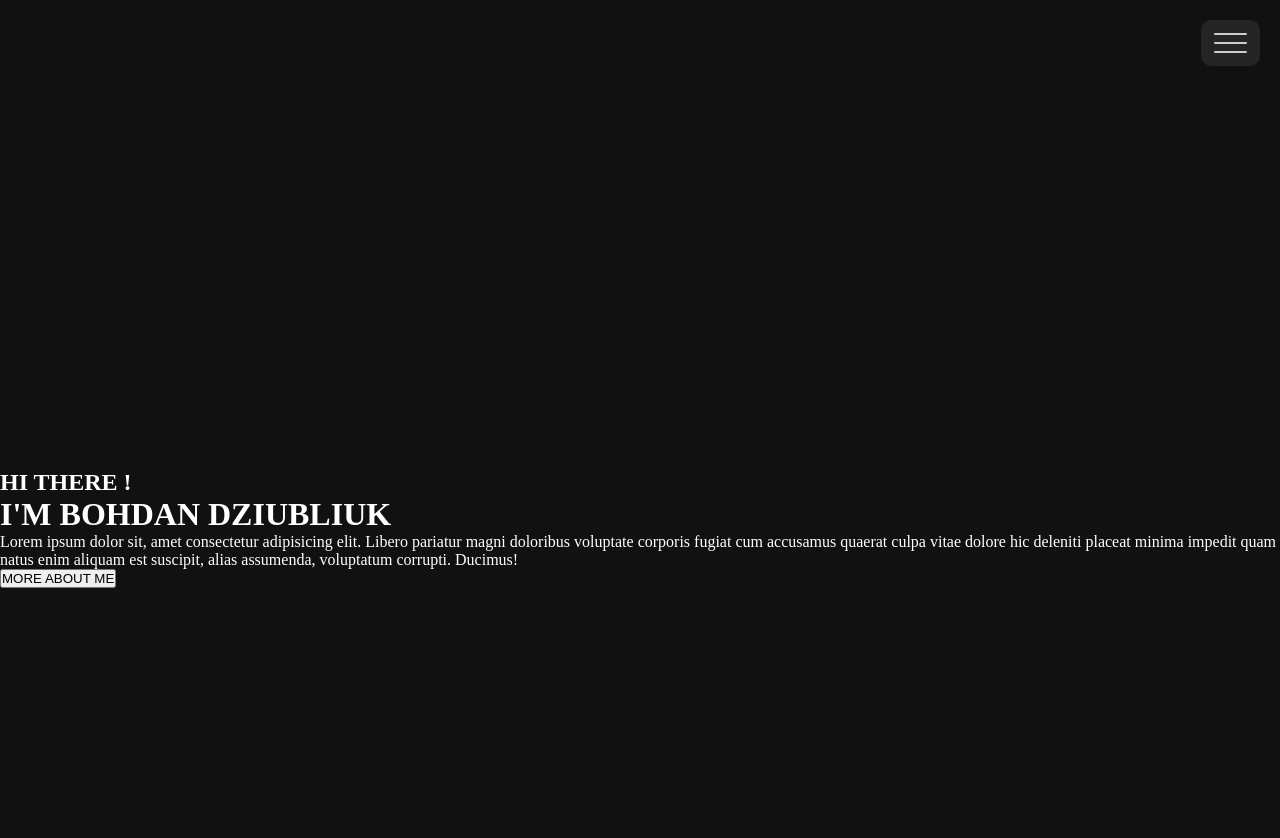
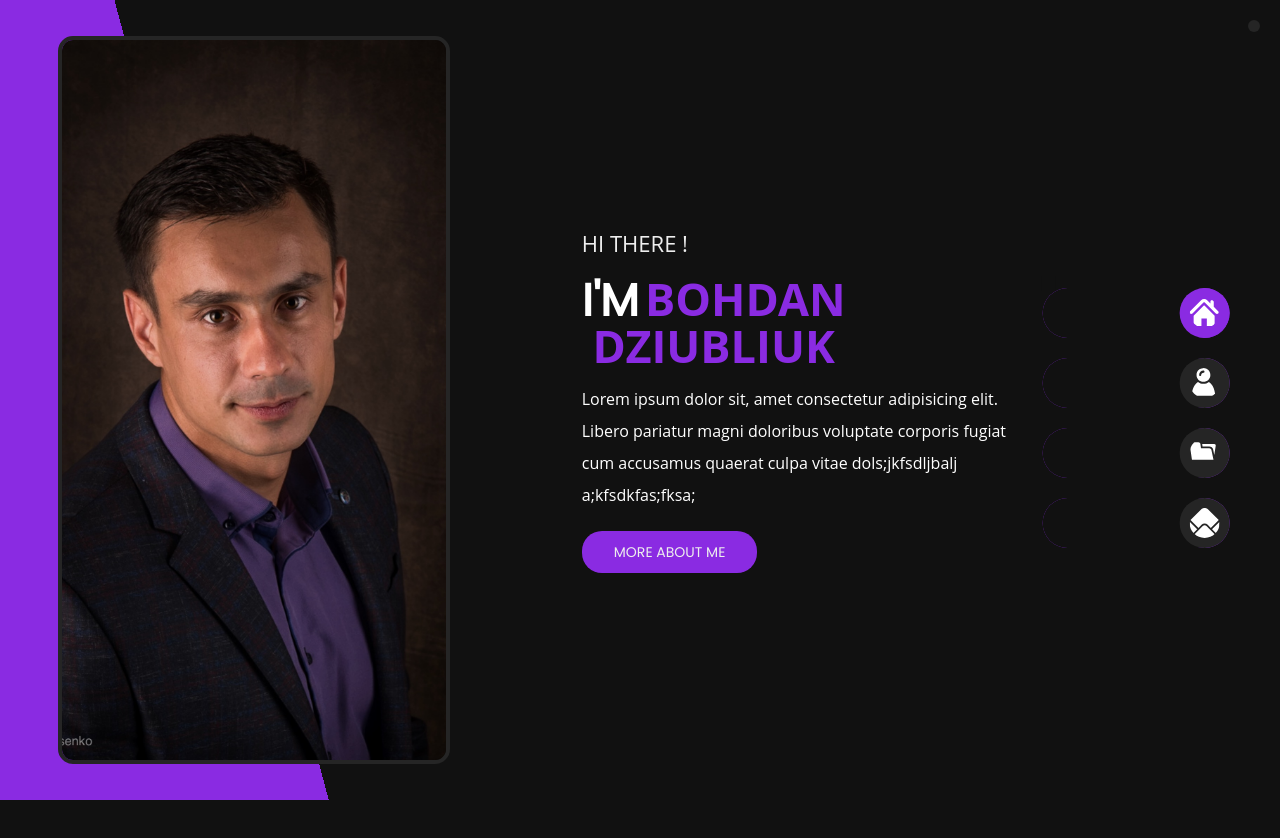
Before and after one commit to dziubliukbm/Updated-Porfolio, a plain HTML site: page index.html in a window 1280 px wide. After the commit the page ends 800 px from the top, so only its background shows below. Drawn offline with Linux system fonts and the light colour scheme.

Commit message:
finish front page

```diff
--- a/css/main.css
+++ b/css/main.css
@@ -36,7 +36,7 @@ body {
 /*
   * Just a quick hamburger
   */
-#menuToggle span {
+#menuToggle .menuSpan {
   display: block;
   width: 33px;
   height: 2px;
@@ -55,11 +55,11 @@ body {
     background 0.5s cubic-bezier(0.77, 0.2, 0.05, 1), opacity 0.55s ease;
 }
 
-#menuToggle span:first-child {
+#menuToggle .menuSpan:first-child {
   transform-origin: 0% 0%;
 }
 
-#menuToggle span:nth-last-child(2) {
+#menuToggle .menuSpan:nth-last-child(2) {
   transform-origin: 0% 100%;
 }
 
@@ -67,7 +67,7 @@ body {
   * Transform all the slices of hamburger
   * into a crossmark.
   */
-#menuToggle input:checked ~ span {
+#menuToggle input:checked ~ .menuSpan {
   opacity: 1;
   transform: rotate(45deg) translate(-2px, -1px);
   color: white;
@@ -76,7 +76,7 @@ body {
 /*
   * But let's hide the middle one.
   */
-#menuToggle input:checked ~ span:nth-last-child(3) {
+#menuToggle input:checked ~ .menuSpan:nth-last-child(3) {
   opacity: 0;
   transform: rotate(0deg) scale(0.2, 0.2);
 }
@@ -84,7 +84,7 @@ body {
 /*
   * Ohyeah and the last one should go the other direction
   */
-#menuToggle input:checked ~ span:nth-last-child(2) {
+#menuToggle input:checked ~ .menuSpan:nth-last-child(2) {
   transform: rotate(-45deg) translate(0, -1px);
 }
 
@@ -147,16 +147,238 @@ body {
 /* end of the header */
 
 /* main section starts */
+main {
+  display: flex;
+  flex-wrap: wrap;
+  align-items: center;
+  vertical-align: middle;
+  height: 90vh;
+}
 .content_wrapper {
-display: flex;
-flex-wrap: wrap;
-align-items: center;
-vertical-align: middle;
-/* flex-direction: column; */
+
 color: #fff;
 padding-top: 10%;
-height: 100vh;
+max-width: 550px;
+margin: 0 auto;
+font-family: 'Open Sans', sans-serif;
 }
-/* .hello {
-  text-align-last: left;
-} */
+.image_wrapper {
+display: none;
+}
+.text_wrapper {
+  padding: 0 7% 0 7%;
+}
+.hello {
+  font-size: 19px;
+  color: #eee;
+  font-family: 'Open Sans', sans-serif;
+  font-weight: 400;
+}
+.introduce {
+  margin: 18px 0 13px;
+}
+.iAm {
+  font-size: 29px;
+  line-height: 29px;
+  font-family: "Poppins", sans-serif;
+  display: inline-block;
+}
+.name {
+  color: #8a2be2;
+}
+.about_info {
+  font-size: 14px;
+  line-height: 28px;
+}
+.btn {
+  margin-top: 25px;
+  background-color: #8a2be2;
+  line-height: 28px;
+  font-size: 14px;
+  font-weight: 500;
+  padding: 7px 32px 7px 32px;
+  color: #eee;
+  border: none;
+  border-radius: 20px;
+  font-family: "Poppins", sans-serif;
+
+}
+@media (min-width: 768px) {
+  .image_wrapper {
+    display: block;
+    margin: 0 auto;
+    box-sizing: border-box;
+    }
+    .image_fluid {
+      display: block;
+      width: 270px;
+      height: 270px;
+      display: flex;
+      margin: 0 auto;
+      align-items: center;
+      text-align: center;
+      border-radius: 50%;
+      border: 4px solid #252525;
+
+    }
+    .hello {
+      opacity: 0;
+    }
+    .introduce, {
+    font-size: 24px;
+    }
+    .introduce, .about_info {
+    text-align: center;
+    }
+    .btn {
+    display: block;
+    margin: 0 auto;
+    margin-top: 25px;
+}
+}
+@media (min-width: 968px) {
+  .burgerSpan {
+    display: none;
+  }
+  #menu {
+     position: absolute;
+    top:32vh;
+    left: -15vw;
+    background-color: #111;
+
+  }
+  .list_item {
+    border-radius: 25px;
+    border: none;
+    padding: 0;
+    margin: 0;
+  }
+  .list_item-link {
+    padding-left: 7px;
+    display: flex;
+    align-items: center;
+    border-radius: 25px;
+    margin: 0;
+    position: relative;
+    width: 180px;
+    height: 50px;
+   background-color: #8a2be2;
+  }
+  .home {
+  color: white;
+  }
+  .list_item_navigation-icon {
+    width: 30px;
+    height: 30px;
+    padding: 10px;
+    background-color: #252525;
+    border-radius: 25px;
+    transition: 2s;
+    position: absolute;
+    z-index: 2;
+    top: 0;
+    right: 0;
+    fill: white;
+    overflow: hidden;
+    display: block;
+  }
+  .homeSvg {
+    fill: white;
+    border-radius: 25px;
+    margin: 0;
+    background-color: #8a2be2;;
+  }
+
+  .list_item-link:hover .list_item_navigation-icon{
+    fill: white;
+    background-color: #8a2be2;
+    transition: 2s;
+  }
+  #menuToggle a:hover {
+    color: white;
+  }
+
+  .overLay{
+          top:0;
+          position: absolute;
+          border-radius: 25px;
+          width: 180px;
+          height: 50px;
+          background: #111;
+          background-position: right top;
+          -webkit-transition: width .7s;
+          position:absolute;
+          top:0; left:0;
+          z-index: 0;
+  }
+  .list_item-link:hover .overLay{
+   width: 0px;
+  }
+  .test:hover .b{
+    width: 0px;
+    z-index: 0;
+  }
+  .test:hover .list_item_navigation-icon{
+background-color: #8a2be2;
+  }
+
+
+  main {
+    height: 100vh;
+    background-image: -webkit-linear-gradient(195deg, #111 78%, #8a2be2 22%);
+    width: 100%;
+  }
+  .content_wrapper {
+    display: flex;
+    flex-direction: row;
+    padding: 0;
+    margin: 0;
+    width: 100vw;
+    max-width: 100vw;
+  }
+  .image_wrapper {
+    width: 50vw;
+  }
+  .image_fluid {
+ border-radius: 0;
+ object-fit: cover;
+  height: 90vh;
+  width: 30vw;
+  margin-left: 10%;
+  border-radius: 15px;
+  }
+  .text_wrapper {
+    padding-left: 0;
+    padding-right: 0;
+    width: 60vw;
+    display: flex;
+    flex-direction: column;
+    align-items: flex-start;
+    vertical-align: middle;
+    justify-content: center;
+  }
+.hello {
+  opacity: 1;
+  font-size: 22px;
+  font-weight: 400;
+}
+.name {
+  font-size: 45px;
+  line-height: 45px;
+  font-weight: 700;
+}
+.iAm {
+  font-size: 45px;
+  font-weight: 700;
+}
+.about_info {
+  text-align: left;
+  max-width: 62% ;
+  font-size: 16px;
+  line-height: 32px;
+}
+.btn {
+  margin: 0;
+  margin-top: 20px;
+}
+}
--- a/index.html
+++ b/index.html
@@ -214,30 +214,31 @@
           They are acting like a real hamburger,
           not that McDonalds stuff.
           -->
-          <span></span>
-          <span></span>
-          <span></span>
-
+          <div class="burgerSpan">
+          <span class="menuSpan"></span>
+          <span class="menuSpan"></span>
+          <span class="menuSpan"></span>
+        </div>
           <!--
           Too bad the menu has to be inside of the button
           but hey, it's pure CSS magic.
           -->
           <ul id="menu" class="list">
             <li class="list_item"><a class="list_item-link home" href="#">
-                <svg class="list_item_navigation-icon home" >
-                <use href="#home"></use></svg>
+                <svg class="list_item_navigation-icon home homeSvg">
+                <use href="#home"></use></svg><span class="overLay"></span>
                 HOME</a></li>
             <li class="list_item"><a class="list_item-link" href="#">
                 <svg class="list_item_navigation-icon">
-                <use href="#about"></use></svg>
+                <use href="#about"></use></svg><span class="overLay"></span>
                 ABOUT</a></li>
             <li class="list_item"><a class="list_item-link" href="#">
                 <svg class="list_item_navigation-icon">
-                <use href="#portfolio"></use></svg>
+                <use href="#portfolio"></use></svg><span class="overLay"></span>
                 PORTFOLIO</a></li>
             <li class="list_item"><a class="list_item-link" href="#">
                 <svg class="list_item_navigation-icon">
-                <use href="#contact"></use></svg>
+                <use href="#contact"></use></svg><span class="overLay"></span>
                 CONTACT</a></li>
           </ul>
         </div>
@@ -245,10 +246,13 @@
     </header>
     <main>
         <div class="content_wrapper">
-          <div class="taxt_wrapper">
+            <div class="image_wrapper">
+                <img src="./images/me.jpg" alt="portfolio_img" class="image_fluid">
+                </div>
+          <div class="text_wrapper">
             <h2 class="hello">HI THERE !</h2>
-            <h1 class="iAm">I'M <span class="name">BOHDAN DZIUBLIUK</span></h1>
-            <p class="about_info">Lorem ipsum dolor sit, amet consectetur adipisicing elit. Libero pariatur magni doloribus voluptate corporis fugiat cum accusamus quaerat culpa vitae dolore hic deleniti placeat minima impedit quam natus enim aliquam est suscipit, alias assumenda, voluptatum corrupti. Ducimus!</p>
+            <div class="introduce"><h2><span class="iAm">I'M</span> <span class="name">BOHDAN <br> DZIUBLIUK</span></h2></div>
+            <p class="about_info">Lorem ipsum dolor sit, amet consectetur adipisicing elit. Libero pariatur magni doloribus voluptate corporis fugiat cum accusamus quaerat culpa vitae dols;jkfsdljbalj a;kfsdkfas;fksa;</p>
             <button class="btn">MORE ABOUT ME</button>
         </div>
     </div>
```
Also changed, not shown: images/me.jpg (added).
